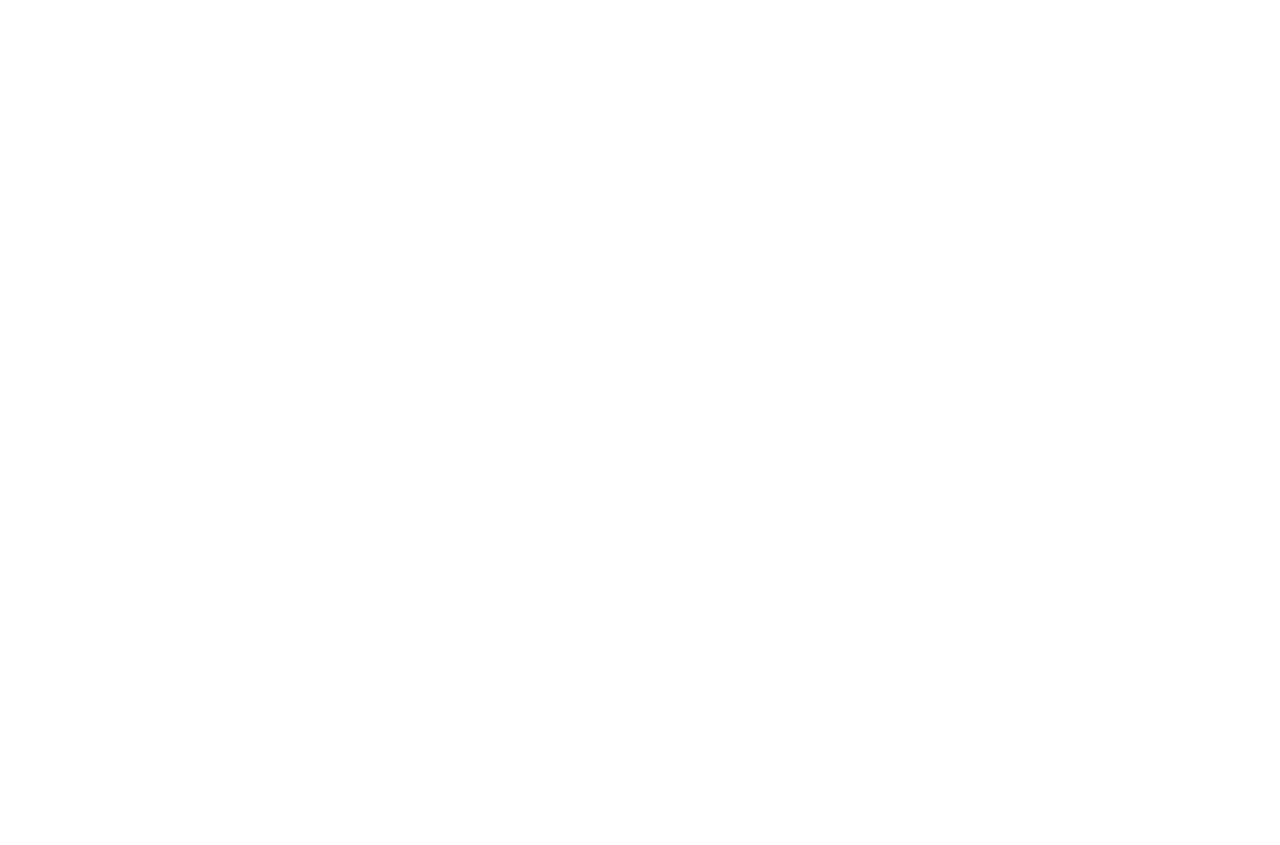
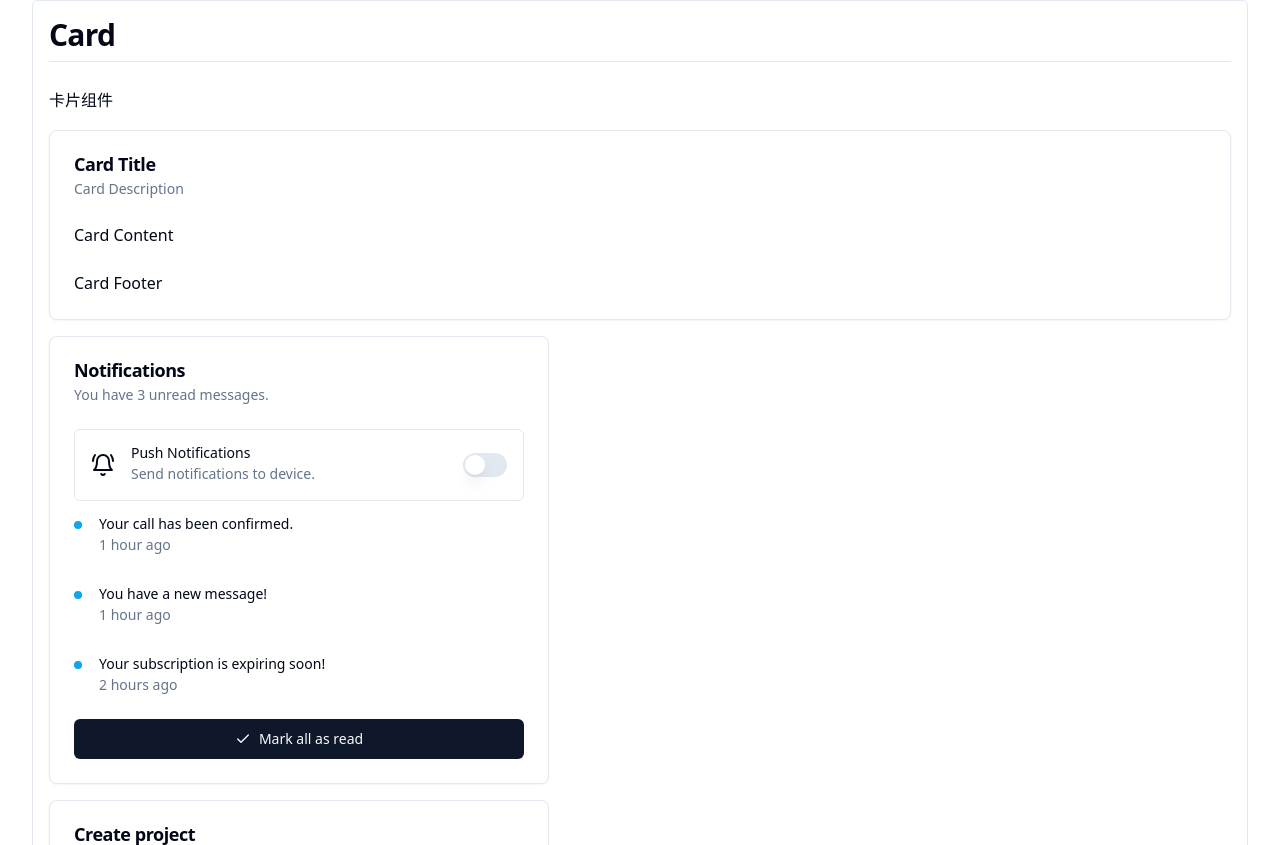
Before and after one commit to clifflee365/shadcn-ui-demo, a Next.js app: page / in a window 1280 px wide. Shown: the part 3775-4620 px from the top of the page. Before the commit the page ends 3460 px from the top, so only its background shows below. Built offline with nearby package versions, Linux system fonts and the light colour scheme.

Commit message:
fix: Card change

```diff
--- a/app/page.tsx
+++ b/app/page.tsx
@@ -15,7 +15,7 @@ import { CalendarDatePicker } from "@/components/CalendarDatePickerDemo"
 import { CalendarDatePickerWithPresets } from "@/components/CalendarDatePickerWithPresetsDemo"
 import { CalendarDateRangePicker } from "@/components/CalendarDateRangePickerDemo"
 import { CalendarDemo } from "@/components/CalendarDemo"
-import { CardDemo } from "@/components/CardDemo"
+import { CardExample } from "@/components/CardExample"
 import { CardWithForm } from "@/components/CardWithFormDemo"
 import { CheckboxDemo } from "@/components/CheckboxDmeo"
 import { CollapsibleDemo } from "@/components/CollapsibleDemo"
@@ -73,6 +73,7 @@ import {
 } from "@/components/ToggleDemo"
 import { TooltipDemo } from "@/components/TooltipDemo"
 import { CalendarForm } from "@/components/CalendarForm"
+import { CardSimple } from "@/components/CardSimple"
 
 export default function IndexPage() {
   return (
@@ -160,22 +161,23 @@ export default function IndexPage() {
         <CalendarForm/>
       </Box>
 
-      {/* <Box title="Date Picker" desc="A date picker component with range and presets.">
+      <Box title="Date Picker" desc="A date picker component with range and presets.">
       <section className="flex flex-col gap-4">
           <CalendarDatePicker />
           <CalendarDateRangePicker />
           <CalendarDatePickerWithPresets />
         </section>
-      </Box> */}
+      </Box>
 
-{/*
       <Box title="Card" desc="卡片组件">
-        <div className="flex gap-4">
-          <CardDemo />
+        <div className="flex flex-col gap-4">
+          <CardSimple/>
+          <CardExample />
           <CardWithForm />
         </div>
       </Box>
 
+{/*
       <Box
         title="Checkbox"
         desc="A control that allows the user to toggle between checked and not checked."
--- a/components/CalendarDemo.tsx
+++ b/components/CalendarDemo.tsx
@@ -35,7 +35,7 @@ export function CalendarDemo() {
       mode="single"
       selected={date}
       onSelect={setDate}
-      className="rounded-md border"
+      className="flex rounded-md border"
     />
   )
 }
--- a/components/CardDemo.tsx
+++ b/components/CardExample.tsx
@@ -30,9 +30,9 @@ const notifications = [
 
 type CardProps = React.ComponentProps<typeof Card>
 
-export function CardDemo({ className, ...props }: CardProps) {
+export function CardExample({ className, ...props }: CardProps) {
   return (
-    <Card className={cn("w-[380px]", className)} {...props}>
+    <Card className={cn("min-w-[300px] max-w-[500px]", className)} {...props}>
       <CardHeader>
         <CardTitle>Notifications</CardTitle>
         <CardDescription>You have 3 unread messages.</CardDescription>
--- /dev/null
+++ b/components/CardSimple.tsx
@@ -0,0 +1,25 @@
+import {
+  Card,
+  CardContent,
+  CardDescription,
+  CardFooter,
+  CardHeader,
+  CardTitle,
+} from "@/components/ui/card"
+
+export function CardSimple() {
+  return (
+    <Card>
+      <CardHeader>
+        <CardTitle>Card Title</CardTitle>
+        <CardDescription>Card Description</CardDescription>
+      </CardHeader>
+      <CardContent>
+        <p>Card Content</p>
+      </CardContent>
+      <CardFooter>
+        <p>Card Footer</p>
+      </CardFooter>
+    </Card>
+  )
+}
--- a/components/CardWithFormDemo.tsx
+++ b/components/CardWithFormDemo.tsx
@@ -21,7 +21,7 @@ import {
 
 export function CardWithForm() {
   return (
-    <Card className="w-[350px]">
+    <Card className="min-w-[300px] max-w-[500px]">
       <CardHeader>
         <CardTitle>Create project</CardTitle>
         <CardDescription>Deploy your new project in one-click.</CardDescription>
```
